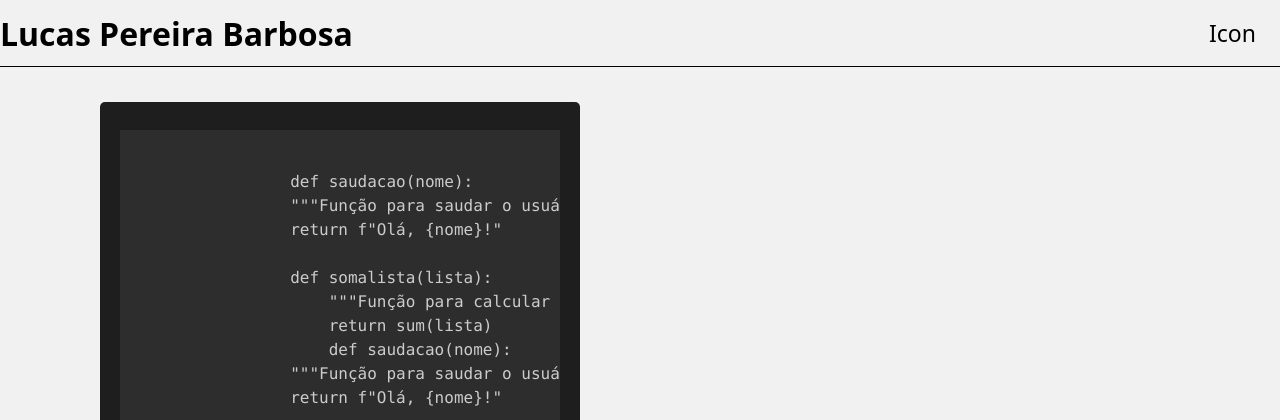
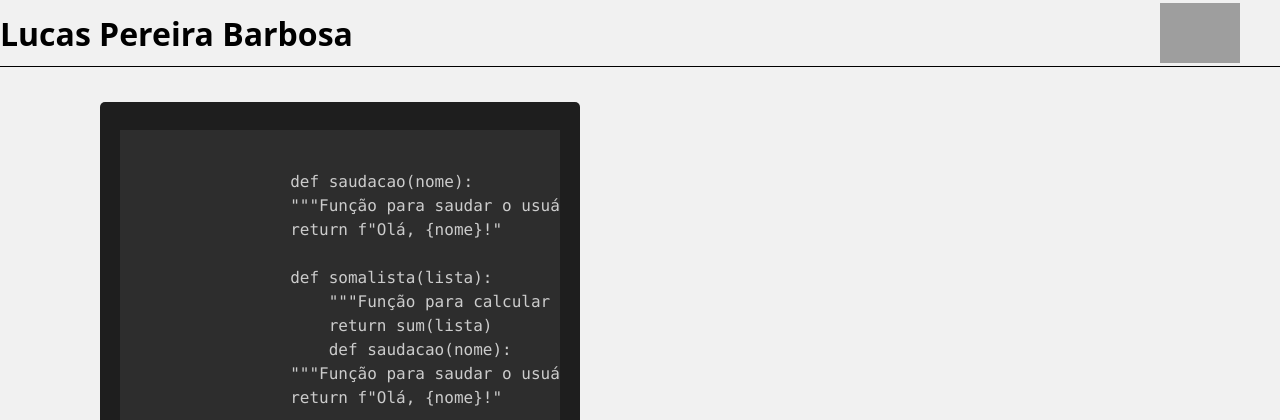
Before and after one commit to ambev4/MyAWS, a Django app: template Python/port_lucas/templates/port_lucas/index.html in a window 1280 px wide. Shown: the top 420 px of the page. Run offline with Django 5.2, Linux system fonts and the light colour scheme; the template is opened without the code that fills it, so the values that code supplies are empty; some libraries are stand-ins or nearby versions; grey boxes are pictures that could not be loaded.

Commit message:
Adição e configuração do selo de arquiteto AWS no front

```diff
--- a/Python/global_templates/global/base.html
+++ b/Python/global_templates/global/base.html
@@ -1,9 +1,14 @@
 {% include "global/partials/head.html" %}
+{% load static %}
 <body>
     <div class="header">
         <h1>Lucas Pereira Barbosa</h1>
         <div class="header_r">
-            <div class="architect_icon">Icon</div>
+            <div class="architect_icon">
+                <a href="https://www.credly.com/badges/b7c251e3-b4cc-4cdc-b90b-34d241ffba29" target="_blank">
+                    <img src="{% static 'global/static/global/images/aws-selo.png' %}">
+                </a>
+            </div>
         </div>
     </div>
     <div class="line"></div>
--- a/Python/global_templates/global/partials/head.html
+++ b/Python/global_templates/global/partials/head.html
@@ -5,7 +5,7 @@
     <meta charset="UTF-8">
     <meta name="viewport" content="width=device-width, initial-scale=1.0">
     <link rel="stylesheet" href="{% static 'global/static/global/css/style.css' %}">
-    <title>TESTE</title>
+    <title>Portifólio</title>
     <!-- Inclusão do CSS do Prism.js para destaque de sintaxe -->
     <link href="https://cdnjs.cloudflare.com/ajax/libs/prism/1.29.0/themes/prism-tomorrow.min.css" rel="stylesheet">
 </head>
--- a/Python/global_templates/global/static/global/css/style.css
+++ b/Python/global_templates/global/static/global/css/style.css
@@ -28,9 +28,26 @@ html {
 }
 
 .architect_icon {
-    font-size: 23px;
-    margin-right: 24px;
+    display: flex;
+    justify-content: flex-end;
+}
+
+.architect_icon a {
+    max-width:20%;
+    max-height:20%;
     cursor: pointer;
+    margin-left: auto;
+    margin-right: 10%;
+    margin-top: 1%;
+}
+
+
+.architect_icon img {
+    max-width:100%;
+    max-height:100%;
+    /* cursor: pointer;
+    margin-left: auto;
+    margin-right: 10%; */
 }
 
 .line {
```
